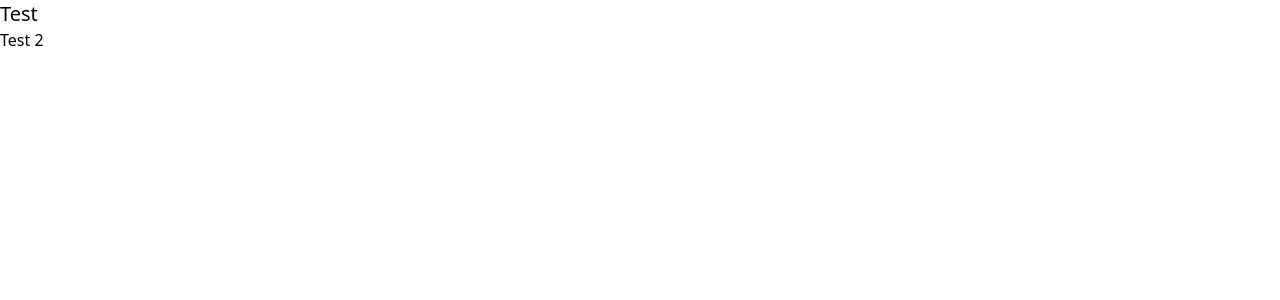
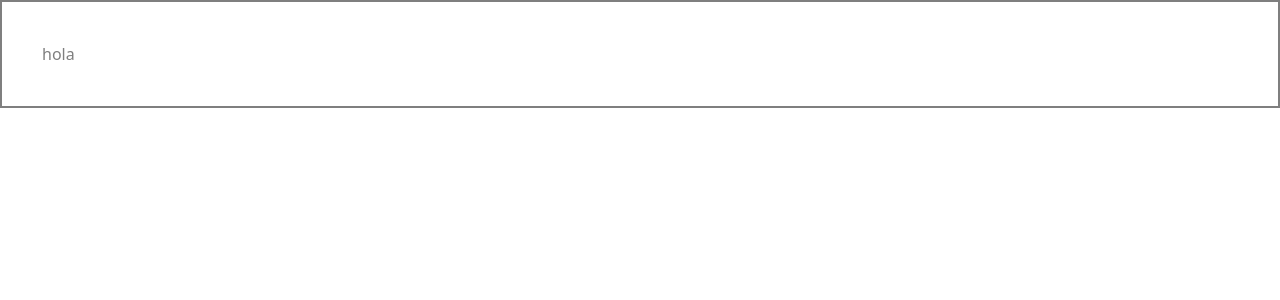
Before and after one commit to VisH317/interview, a Nuxt app: page / in a window 1280 px wide. Shown: the top 300 px of the page. Built offline with nearby package versions, Linux system fonts and the light colour scheme.

Commit message:
logo setup

```diff
--- /dev/null
+++ b/components/Navbar.vue
@@ -0,0 +1,9 @@
+<script setup>
+
+</script>
+
+<template>
+    <div class="w-full fixed bg-white opacity-[0.5] border-black border-2 p-10">
+        hola
+    </div>
+</template>
--- a/nuxt.config.ts
+++ b/nuxt.config.ts
@@ -2,4 +2,9 @@
 export default defineNuxtConfig({
   modules: ['@nuxtjs/tailwindcss'],
   devtools: { enabled: true },
+  app: {
+    head: {
+      link: [{"rel": "icon", type: "image/png", href: "/logo.png"}]
+    }
+  }
 })
--- a/pages/index.vue
+++ b/pages/index.vue
@@ -2,6 +2,5 @@
 </script>
 
 <template>
-    <h1 class="text-xl">Test</h1>
-    <p>Test 2</p>
+    <Navbar/>
 </template>
```
Also changed, not shown: public/logo.png (added).
